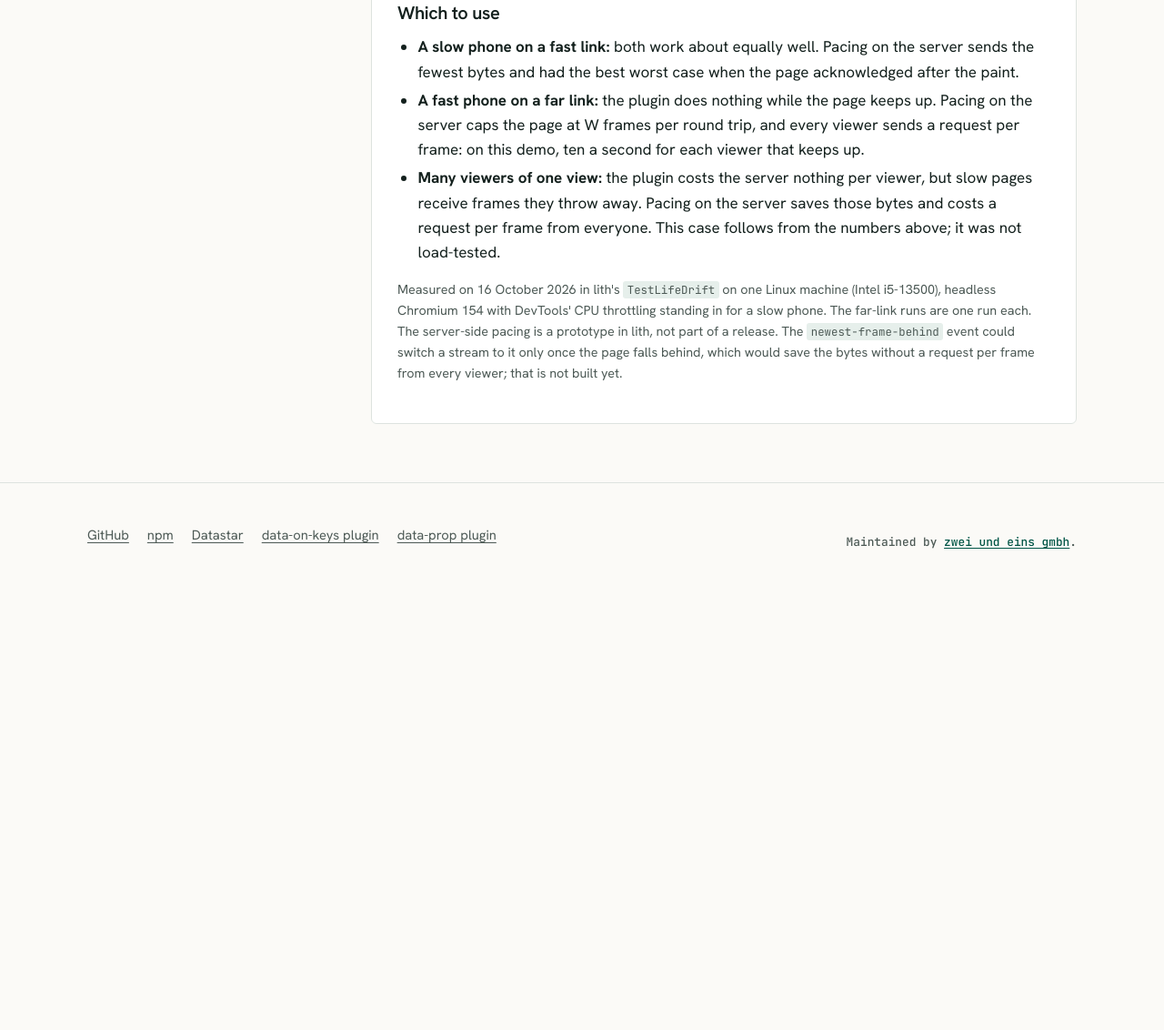
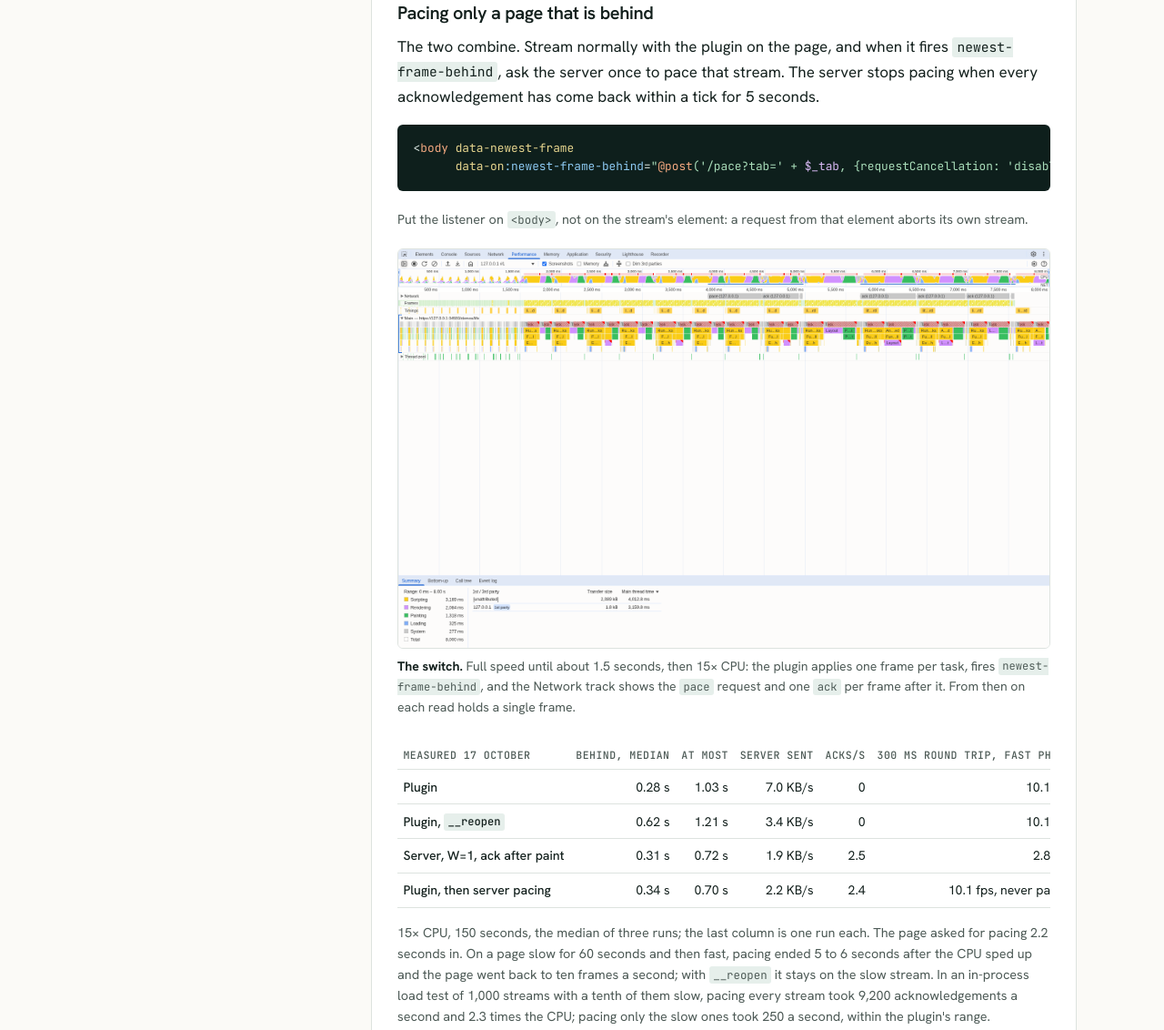
Before and after one commit to mbolli/datastar-attribute-newest-frame, a website: page index.html in a window 1280 px wide. Shown: the part 9210-10342 px from the top of the page at 91% size. Before the commit the page ends 9856 px from the top, so only its background shows below. Drawn offline with Linux system fonts and the light colour scheme.

Commit message:
docs: pace a stream on the server only once the plugin reports the page behind [skip release]

```diff
--- a/index.html
+++ b/index.html
@@ -419,13 +419,37 @@
                     </table>
                 </div>
 
+                <h3>Pacing only a page that is behind</h3>
+                <p>The two combine. Stream normally with the plugin on the page, and when it fires <code>newest-frame-behind</code>, ask the server once to pace that stream. The server stops pacing when every acknowledgement has come back within a tick for 5 seconds.</p>
+                <pre class="code" data-lang="html"><code>&lt;body data-newest-frame
+      data-on:newest-frame-behind="@post('/pace?tab=' + $_tab, {requestCancellation: 'disabled'})"&gt;</code></pre>
+                <p class="fine">Put the listener on <code>&lt;body&gt;</code>, not on the stream's element: a request from that element aborts its own stream.</p>
+
+                <figure class="shot">
+                    <a href="demo/img/flame-switch-inplace-8s.png"><img src="demo/img/flame-switch-inplace-8s.png" width="1800" height="1100" loading="lazy" alt="DevTools Performance panel: short full-speed tasks, then at 15x one frame per task with rendering after it; the Network track shows the pace request and one ack per frame after it."></a>
+                    <figcaption><strong>The switch.</strong> Full speed until about 1.5 seconds, then 15× CPU: the plugin applies one frame per task, fires <code>newest-frame-behind</code>, and the Network track shows the <code>pace</code> request and one <code>ack</code> per frame after it. From then on each read holds a single frame.</figcaption>
+                </figure>
+
+                <div class="table-scroll">
+                    <table class="compare">
+                        <thead><tr><th>Measured 17 October</th><th>Behind, median</th><th>at most</th><th>Server sent</th><th>Acks/s</th><th>300 ms round trip, fast phone</th></tr></thead>
+                        <tbody>
+                            <tr><th scope="row">Plugin</th><td>0.28 s</td><td>1.03 s</td><td>7.0 KB/s</td><td>0</td><td>10.1 fps</td></tr>
+                            <tr><th scope="row">Plugin, <code>__reopen</code></th><td>0.62 s</td><td>1.21 s</td><td>3.4 KB/s</td><td>0</td><td>10.1 fps</td></tr>
+                            <tr><th scope="row">Server, W=1, ack after paint</th><td>0.31 s</td><td>0.72 s</td><td>1.9 KB/s</td><td>2.5</td><td>2.8 fps</td></tr>
+                            <tr><th scope="row">Plugin, then server pacing</th><td>0.34 s</td><td>0.70 s</td><td>2.2 KB/s</td><td>2.4</td><td>10.1 fps, never paced</td></tr>
+                        </tbody>
+                    </table>
+                </div>
+                <p class="fine">15× CPU, 150 seconds, the median of three runs; the last column is one run each. The page asked for pacing 2.2 seconds in. On a page slow for 60 seconds and then fast, pacing ended 5 to 6 seconds after the CPU sped up and the page went back to ten frames a second; with <code>__reopen</code> it stays on the slow stream. In an in-process load test of 1,000 streams with a tenth of them slow, pacing every stream took 9,200 acknowledgements a second and 2.3 times the CPU; pacing only the slow ones took 250 a second, within the plugin's range.</p>
+
                 <h3>Which to use</h3>
                 <ul>
                     <li><strong>A slow phone on a fast link:</strong> both work about equally well. Pacing on the server sends the fewest bytes and had the best worst case when the page acknowledged after the paint.</li>
-                    <li><strong>A fast phone on a far link:</strong> the plugin does nothing while the page keeps up. Pacing on the server caps the page at W frames per round trip, and every viewer sends a request per frame: on this demo, ten a second for each viewer that keeps up.</li>
-                    <li><strong>Many viewers of one view:</strong> the plugin costs the server nothing per viewer, but slow pages receive frames they throw away. Pacing on the server saves those bytes and costs a request per frame from everyone. This case follows from the numbers above; it was not load-tested.</li>
+                    <li><strong>A fast phone on a far link:</strong> the plugin does nothing while the page keeps up. Pacing on the server caps the page at W frames per round trip, and every viewer sends a request per frame: on this demo, ten a second for each viewer that keeps up. Pacing only after <code>newest-frame-behind</code> avoids both.</li>
+                    <li><strong>Many viewers of one view:</strong> the plugin costs the server nothing per viewer, but slow pages receive frames they throw away. Pacing every stream saves those bytes and costs a request per frame from everyone. Pacing only the pages that fall behind keeps both costs low.</li>
                 </ul>
-                <p class="fine">Measured on 16 October 2026 in lith's <code>TestLifeDrift</code> on one Linux machine (Intel i5-13500), headless Chromium 154 with DevTools' CPU throttling standing in for a slow phone. The far-link runs are one run each. The server-side pacing is a prototype in lith, not part of a release. The <code>newest-frame-behind</code> event could switch a stream to it only once the page falls behind, which would save the bytes without a request per frame from every viewer; that is not built yet.</p>
+                <p class="fine">Measured on 16 October 2026 in lith's <code>TestLifeDrift</code> on one Linux machine (Intel i5-13500), headless Chromium 154 with DevTools' CPU throttling standing in for a slow phone. The far-link runs are one run each. The server-side pacing is a prototype in lith, not part of a release. Pacing after <code>newest-frame-behind</code> is a prototype too, in lith's <code>hybrid</code> branch.</p>
             </section>
         </main>
     </div>
```
Also changed, not shown: demo/img/flame-switch-inplace-8s.png (added).
